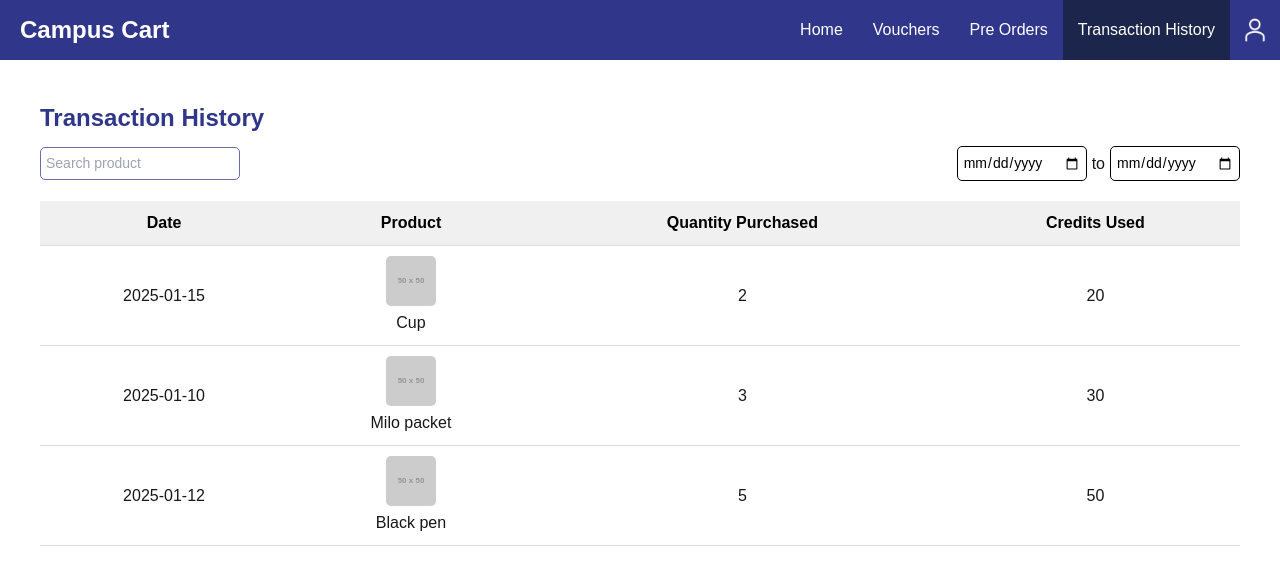
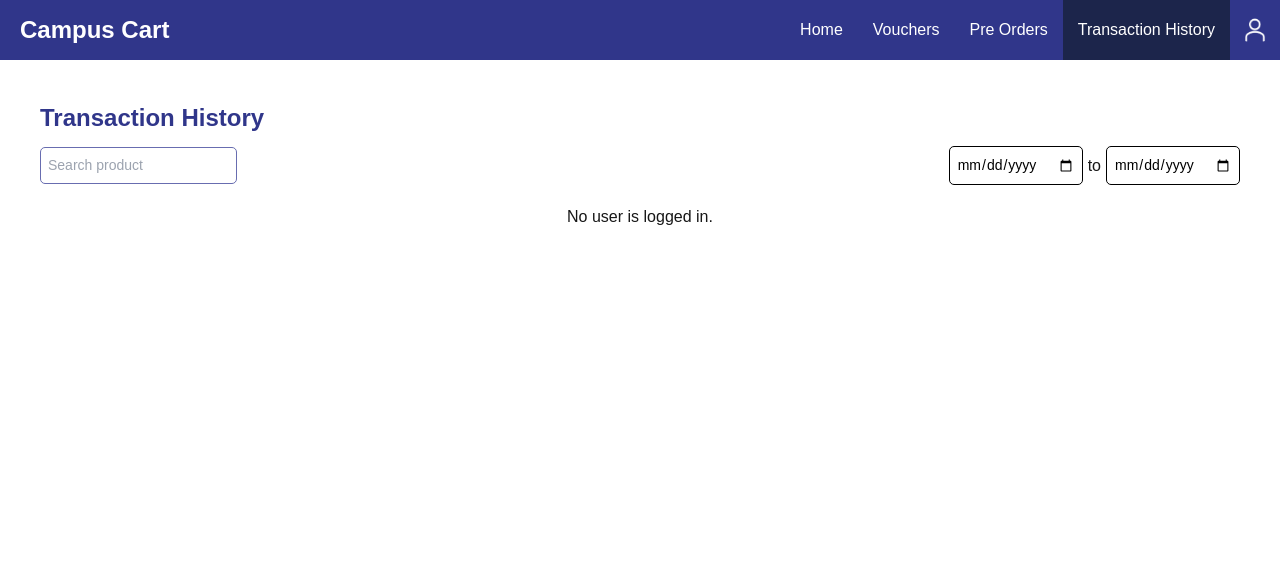
Before and after one commit to trishaa17/SharkByte, a Next.js app in the folder campus_cart/: page /user/transaction_history in a window 1280 px wide. Shown: the top 570 px of the page. Built offline with nearby package versions, Linux system fonts and the light colour scheme.

Commit message:
transaction history

```diff
--- a/campus_cart/src/app/user/transaction_history/page.tsx
+++ b/campus_cart/src/app/user/transaction_history/page.tsx
@@ -1,120 +1,202 @@
 'use client';
 
-import React, { useState } from 'react';
+import React, { useState, useEffect } from 'react';
+import { collection, query, where, getDocs } from 'firebase/firestore';
+import { firestore, auth } from '../../../lib/firebase'; // Import your Firebase initialization
 import './tags.css';
 
-const TransactionHistoryPage = () => {
-  const [startDate, setStartDate] = useState('');
-  const [endDate, setEndDate] = useState('');
-  const [searchTerm, setSearchTerm] = useState('');
+const db = firestore;
 
-  const transactions = [
-    {
-      id: 1,
-      name: 'Cup',
-      date: '2025-01-15',
-      quantity: 2,
-      creditsUsed: 20,
-    },
-    {
-      id: 2,
-      name: 'Milo packet',
-      date: '2025-01-10',
-      quantity: 3,
-      creditsUsed: 30,
-    },
-    {
-      id: 3,
-      name: 'Black pen',
-      date: '2025-01-12',
-      quantity: 5,
-      creditsUsed: 50,
-    },
-  ];
+interface Transaction {
+  id: string;
+  name: string;
+  date: string; // Stored as an ISO string in Firestore
+  quantity: number;
+  creditsUsed: number;
+  status: string; // Add this field for status
+  imageUrl?: string; // Optional field for product image
+}
 
-  // Filter transactions by date and search term
+const TransactionHistoryPage: React.FC = () => {
+  const [startDate, setStartDate] = useState<string>('');
+  const [endDate, setEndDate] = useState<string>('');
+  const [searchTerm, setSearchTerm] = useState<string>('');
+  const [transactions, setTransactions] = useState<Transaction[]>([]);
+  const [loading, setLoading] = useState<boolean>(true);
+  const [error, setError] = useState<string | null>(null);
+
+  useEffect(() => {
+    const fetchTransactions = async () => {
+      setLoading(true);
+      setError(null);
+
+      try {
+        const user = auth.currentUser;
+        if (!user) {
+          setError('No user is logged in.');
+          return;
+        }
+
+        const q = query(
+          collection(db, 'buyRequest'),
+          where('userEmail', '==', user.email)
+        );
+
+        const querySnapshot = await getDocs(q);
+        const requestsList: Transaction[] = [];
+
+        querySnapshot.forEach((doc) => {
+          const data = doc.data();
+
+          // Map Firestore document fields to Transaction type
+          requestsList.push({
+            id: doc.id,
+            name: data.productName || 'Unknown Product', // Map "productName" to "name"
+            date: data.purchasedAt?.toDate ? data.purchasedAt.toDate().toISOString() : '', // Convert Firestore timestamp
+            quantity: data.quantity || 0,
+            creditsUsed: data.totalAmount || 0, // Map "totalAmount" to "creditsUsed"
+            status: data.status || 'Unknown', // Map "status"
+          });
+        });
+
+        setTransactions(requestsList); // Update state with the transactions
+      } catch (e) {
+        console.error('Error fetching transactions:', e);
+        setError('Failed to fetch transactions. Please try again later.');
+      } finally {
+        setLoading(false);
+      }
+    };
+
+    fetchTransactions();
+  }, []);
+
   const filteredTransactions = transactions.filter((transaction) => {
     const transactionDate = new Date(transaction.date);
     const isInDateRange =
       (!startDate || transactionDate >= new Date(startDate)) &&
-      (!endDate || transactionDate <= new Date(endDate));
+      (!endDate || transactionDate <= new Date(new Date(endDate).setHours(23, 59, 59, 999))); // Include end date
 
-    const matchesSearchTerm =
-      transaction.name.toLowerCase().includes(searchTerm.toLowerCase());
+    const matchesSearchTerm = transaction.name
+      ?.toLowerCase()
+      .includes(searchTerm.toLowerCase());
 
     return isInDateRange && matchesSearchTerm;
   });
 
+  const getStatusColor = (status: string) => {
+    if (status.toLowerCase() === 'pending') {
+      return '#FFD700'; // Darker shade of yellow for pending status
+    } else if (status.toLowerCase() === 'completed') {
+      return 'green'; // Green background for completed status
+    }
+    return 'gray'; // Default color for other statuses
+  };
+
+  const handleStartDateChange = (e: React.ChangeEvent<HTMLInputElement>) => {
+    setStartDate(e.target.value);
+  };
+
+  const handleEndDateChange = (e: React.ChangeEvent<HTMLInputElement>) => {
+    setEndDate(e.target.value);
+  };
+
+  const handleSearchChange = (e: React.ChangeEvent<HTMLInputElement>) => {
+    setSearchTerm(e.target.value);
+  };
+
   return (
     <div className="preorders-container">
-      {/* Title */}
       <h1 className="page-title">Transaction History</h1>
 
-      {/* Tabs and Filter (Search before Date Filter) */}
+      {/* Tabs and Filters */}
       <div className="tabs-and-filter">
-        {/* Search Filter */}
         <div className="search-filter">
           <input
             type="text"
             placeholder="Search product"
             value={searchTerm}
-            onChange={(e) => setSearchTerm(e.target.value)}
+            onChange={handleSearchChange}
             className="search-input"
           />
         </div>
-
-        {/* Date Filter */}
         <div className="date-filter">
           <input
             type="date"
             value={startDate}
-            onChange={(e) => setStartDate(e.target.value)}
+            onChange={handleStartDateChange}
           />
           <span className="to-text">to</span>
           <input
             type="date"
             value={endDate}
-            onChange={(e) => setEndDate(e.target.value)}
+            onChange={handleEndDateChange}
           />
         </div>
       </div>
 
       {/* Table */}
+      {error ? (
+        <p className="error-message">{error}</p>
+      ) : (
         <table className="preorders-table">
           <thead>
             <tr>
-            <th>Date</th>
-            <th>Product</th>
+              <th>Date & Time</th>
+              <th style={{ textAlign: 'left' }}>Product</th>
               <th>Quantity Purchased</th>
               <th>Credits Used</th>
+              <th>Status</th>
             </tr>
           </thead>
           <tbody>
-          {filteredTransactions.length === 0 ? (
+            {loading ? (
               <tr>
-              <td colSpan={4}>No transactions found</td>
+                <td colSpan={5}>Loading...</td>
+              </tr>
+            ) : filteredTransactions.length === 0 ? (
+              <tr>
+                <td colSpan={5}>No transactions found</td>
               </tr>
             ) : (
               filteredTransactions.map((transaction) => (
                 <tr key={transaction.id}>
-                <td>{transaction.date}</td>
                   <td>
+                    {new Date(transaction.date).toLocaleString('en-US', {
+                      year: 'numeric',
+                      month: 'short',
+                      day: 'numeric',
+                      hour: '2-digit',
+                      minute: '2-digit',
+                      second: '2-digit',
+                      hour12: false, // Display in 24-hour format
+                    })}
+                  </td>
+                  <td style={{ textAlign: 'left' }}>
                     <div className="product-info">
-                    <img
-                      src="https://via.placeholder.com/50" // You can add specific images for the items
-                      alt={transaction.name}
-                      className="product-image"
-                    />
                       <span>{transaction.name}</span>
                     </div>
                   </td>
                   <td>{transaction.quantity}</td>
                   <td>{transaction.creditsUsed}</td>
+                  <td>
+                    <span
+                      style={{
+                        backgroundColor: getStatusColor(transaction.status),
+                        color: 'white',
+                        padding: '4px 8px',
+                        borderRadius: '4px',
+                      }}
+                    >
+                      {transaction.status}
+                    </span>
+                  </td>
                 </tr>
               ))
             )}
           </tbody>
         </table>
+      )}
     </div>
   );
 };
--- a/campus_cart/src/app/user/transaction_history/tags.css
+++ b/campus_cart/src/app/user/transaction_history/tags.css
@@ -18,33 +18,16 @@
   color: #30368A; /* Title color */
 }
 
-  /* Tabs and Filter Container (Search before Date Filter) */
+/* Tabs and Filter Container (Search on the left, Date Filter on the right) */
 .tabs-and-filter {
   display: flex;
-    justify-content: space-between;
+  justify-content: space-between; /* Space between left and right elements */
   align-items: center;
   width: 100%;
   margin-bottom: 20px;
 }
 
-  /* Search Filter */
-  .search-filter {
-    display: flex;
-    align-items: center;
-    gap: 5px;
-  }
-
-  .search-input {
-    padding: 5px;
-    font-size: 14px;
-    color: black;
-    border: 1px solid #686db0;
-    border-radius: 5px;
-    width: 200px;
-  }
-
-
-  /* Date Filter */
+/* Date Filter (aligned to the extreme right) */
 .date-filter {
   display: flex;
   align-items: center;
@@ -52,7 +35,7 @@
 }
 
 .date-filter input {
-    padding: 5px;
+  padding: 7px; /* Set padding for equal height */
   font-size: 14px;
   border: 1px solid black; /* Adding border */
   border-radius: 5px;
@@ -64,6 +47,23 @@
   border-color: #1a2577; /* Darker border color on focus */
 }
 
+/* Search Filter (aligned to the extreme left) */
+.search-filter {
+  display: flex;
+  align-items: center;
+  gap: 5px;
+  margin-right: auto; /* Push the search bar to the extreme left */
+}
+
+.search-input {
+  padding: 7px; /* Set padding for equal height */
+  font-size: 14px;
+  color: black;
+  border: 1px solid #686db0;
+  border-radius: 5px;
+  width: 100%; /* Make the search input take available width */
+  max-width: 300px; /* Limit the max width */
+}
 
 /* Table */
 .preorders-table {
@@ -73,14 +73,13 @@
 
 .preorders-table th,
 .preorders-table td {
-    text-align: center;
+  text-align: left;
   padding: 10px;
 }
 
 .preorders-table th {
   color: black;
-    background-color: #f0f0f0
-    ;
+  background-color: #f0f0f0;
 }
 
 .preorders-table tr {
@@ -92,7 +91,7 @@
 .product-info {
   display: flex;
   flex-direction: column;
-    align-items: center;
+  align-items: left;
 }
 
 .product-image {
```
Lines whose indentation alone changed are shown as unchanged.
